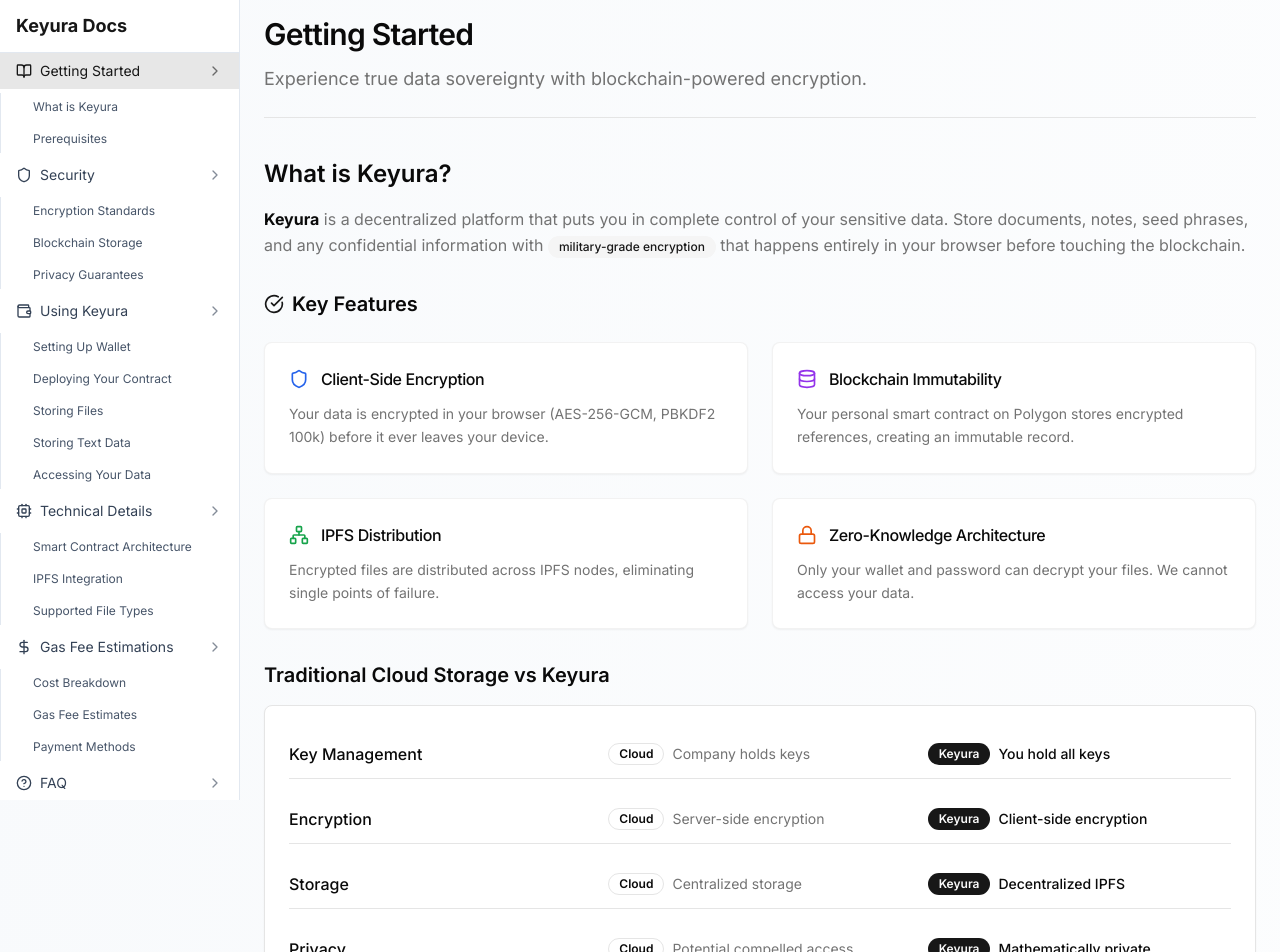
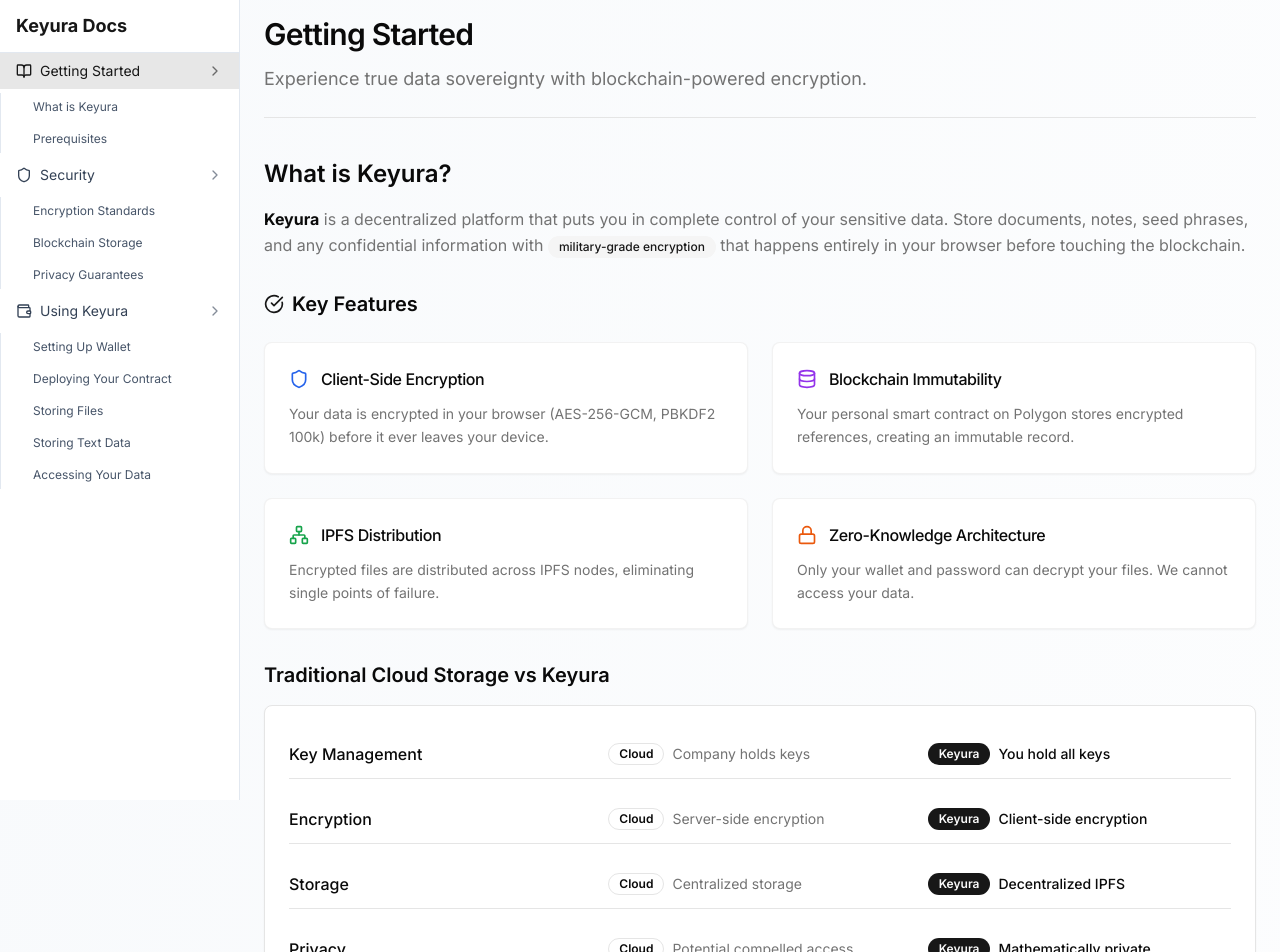
Before and after one commit to srivathsav004/keyura, a Next.js app: page /documentation in a window 1280 px wide. Shown: the top 952 px of the page. Built offline with nearby package versions, Linux system fonts and the light colour scheme.

Commit message:
comments

```diff
--- a/app/documentation/page.tsx
+++ b/app/documentation/page.tsx
@@ -14,10 +14,10 @@
         <GettingStarted />
         <Security />
         <UsingKeyura />
-        <TechnicalDetails />
+        {/* <TechnicalDetails />
         <Pricing />
         <FAQ />
-        <Support />
+        <Support /> */}
       </div>
     </div>
   );
--- a/app/documentation/sidebar.tsx
+++ b/app/documentation/sidebar.tsx
@@ -37,45 +37,45 @@
       { label: "Accessing Your Data", href: "/documentation#access" },
     ],
   },
-  {
-    label: "Technical Details",
-    icon: Cpu,
-    href: "/documentation#technical-details",
-    children: [
-      { label: "Smart Contract Architecture", href: "/documentation#contracts" },
-      { label: "IPFS Integration", href: "/documentation#ipfs" },
-      { label: "Supported File Types", href: "/documentation#types" },
-    ],
-  },
-  {
-    label: "Gas Fee Estimations",
-    icon: DollarSign,
-    href: "/documentation#pricing",
-    children: [
-      { label: "Cost Breakdown", href: "/documentation#breakdown" },
-      { label: "Gas Fee Estimates", href: "/documentation#gas" },
-      { label: "Payment Methods", href: "/documentation#payment" },
-    ],
-  },
-  {
-    label: "FAQ",
-    icon: HelpCircle,
-    href: "/documentation#faq",
-    children: [
-      { label: "Common Questions", href: "/documentation#common" },
-      { label: "Troubleshooting", href: "/documentation#troubleshooting" },
-      { label: "Best Practices", href: "/documentation#best-practices" },
-    ],
-  },
-  {
-    label: "Support",
-    icon: Phone,
-    href: "/documentation#support",
-    children: [
-      { label: "Contact Information", href: "/documentation#contact" },
-      { label: "Community Links", href: "/documentation#community" },
-    ],
-  },
+  // {
+  //   label: "Technical Details",
+  //   icon: Cpu,
+  //   href: "/documentation#technical-details",
+  //   children: [
+  //     { label: "Smart Contract Architecture", href: "/documentation#contracts" },
+  //     { label: "IPFS Integration", href: "/documentation#ipfs" },
+  //     { label: "Supported File Types", href: "/documentation#types" },
+  //   ],
+  // },
+  // {
+  //   label: "Gas Fee Estimations",
+  //   icon: DollarSign,
+  //   href: "/documentation#pricing",
+  //   children: [
+  //     { label: "Cost Breakdown", href: "/documentation#breakdown" },
+  //     { label: "Gas Fee Estimates", href: "/documentation#gas" },
+  //     { label: "Payment Methods", href: "/documentation#payment" },
+  //   ],
+  // },
+  // {
+  //   label: "FAQ",
+  //   icon: HelpCircle,
+  //   href: "/documentation#faq",
+  //   children: [
+  //     { label: "Common Questions", href: "/documentation#common" },
+  //     { label: "Troubleshooting", href: "/documentation#troubleshooting" },
+  //     { label: "Best Practices", href: "/documentation#best-practices" },
+  //   ],
+  // },
+  // {
+  //   label: "Support",
+  //   icon: Phone,
+  //   href: "/documentation#support",
+  //   children: [
+  //     { label: "Contact Information", href: "/documentation#contact" },
+  //     { label: "Community Links", href: "/documentation#community" },
+  //   ],
+  // },
 ];
 
 export function Sidebar() {
@@ -97,21 +97,21 @@
       "files",
       "text",
       "access",
-      "technical-details",
-      "contracts",
-      "ipfs",
-      "types",
-      "pricing",
-      "breakdown",
-      "gas",
-      "payment",
-      "faq",
-      "common",
-      "troubleshooting",
-      "best-practices",
-      "support",
-      "contact",
-      "community",
+      // "technical-details",
+      // "contracts",
+      // "ipfs",
+      // "types",
+      // "pricing",
+      // "breakdown",
+      // "gas",
+      // "payment",
+      // "faq",
+      // "common",
+      // "troubleshooting",
+      // "best-practices",
+      // "support",
+      // "contact",
+      // "community",
     ],
     []
   );
@@ -156,10 +156,10 @@
       "getting-started": ["what-is-keyura", "prerequisites"],
       security: ["encryption", "blockchain", "privacy"],
       "using-keyura": ["wallet", "deploy", "files", "text", "access"],
-      "technical-details": ["contracts", "ipfs", "types"],
-      pricing: ["breakdown", "gas", "payment"],
-      faq: ["common", "troubleshooting", "best-practices"],
-      support: ["contact", "community"],
+      // "technical-details": ["contracts", "ipfs", "types"],
+      // pricing: ["breakdown", "gas", "payment"],
+      // faq: ["common", "troubleshooting", "best-practices"],
+      // support: ["contact", "community"],
     };
     return activeId === sectionId || (sectionChildrenMap[sectionId] || []).includes(activeId);
   };
```
